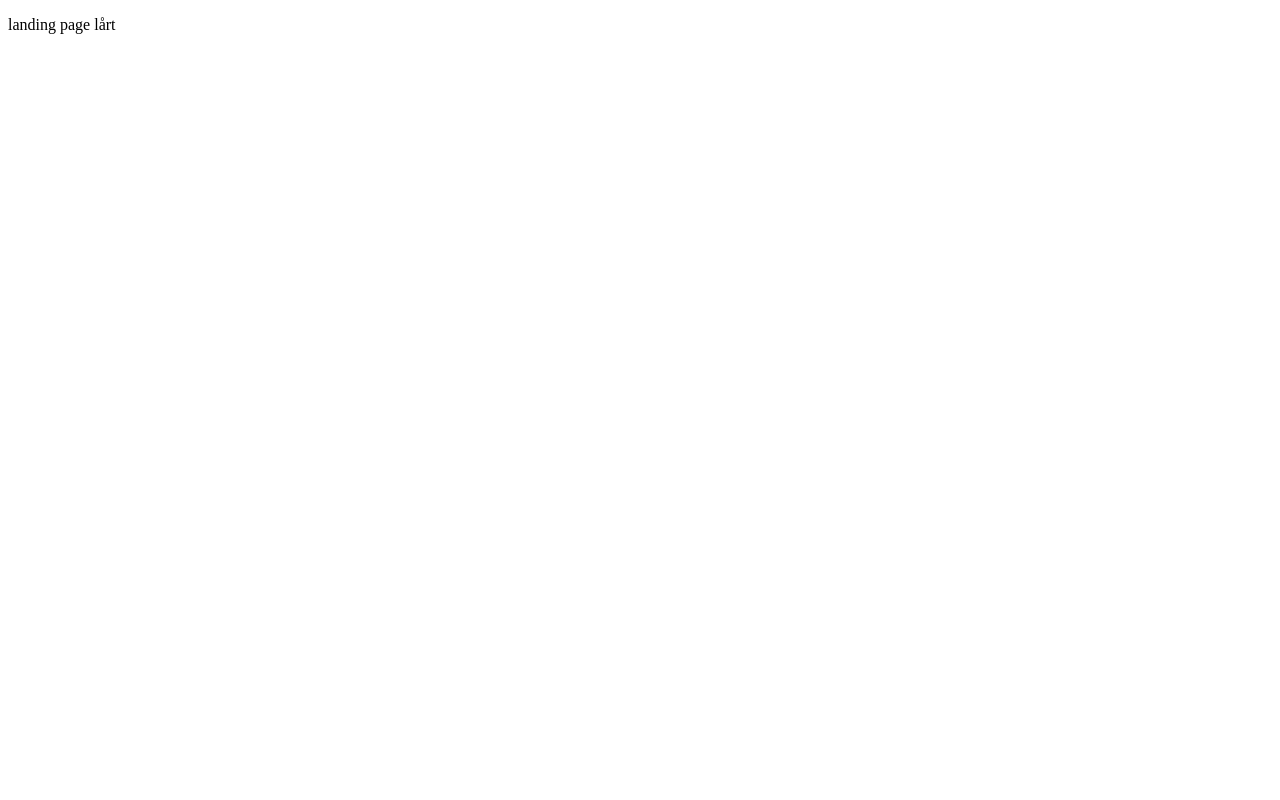
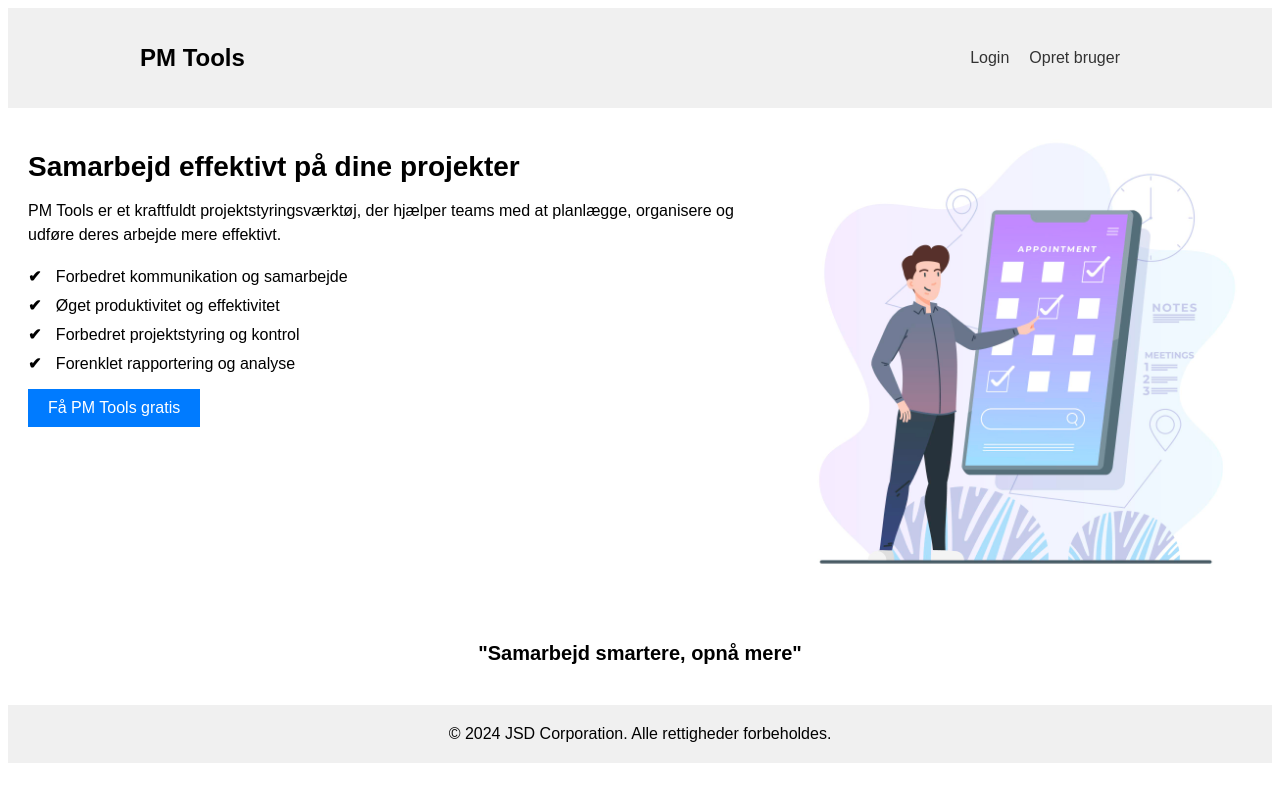
Before and after one commit to BitBenders-Union/H3ProjectManagerFrontend, an Angular app in the folder H3ProjectManagerFrontend/: page / in a window 1280 px wide. Built offline with nearby package versions, Linux system fonts and the light colour scheme.

Commit message:
added frontpage

```diff
--- a/H3ProjectManagerFrontend/src/app/components/frontpage/frontpage.component.css
+++ b/H3ProjectManagerFrontend/src/app/components/frontpage/frontpage.component.css
@@ -0,0 +1,136 @@
+
+body {
+  font-family: sans-serif;
+  margin: 0;
+  padding: 0;
+}
+
+header {
+  background-color: #f0f0f0;
+  padding: 20px 0;
+}
+
+.container {
+  max-width: 1000px;
+  margin: 0 auto;
+  padding: 0 20px;
+}
+
+/* Top Bar */
+.top-bar {
+  display: flex;
+  justify-content: space-between;
+  align-items: center;
+}
+
+.logo {
+  font-size: 24px;
+  font-weight: bold;
+}
+
+nav ul {
+  list-style: none;
+  margin: 0;
+  padding: 0;
+}
+
+nav li {
+  display: inline-block;
+  margin-right: 20px;
+}
+
+nav a {
+  text-decoration: none;
+  color: #333;
+}
+
+/* center */
+.midtContainer {
+  display: flex;
+}
+
+.content-right {
+  width: 40%;
+  text-align: center;
+}
+
+.content-right img {
+  max-width: 100%;
+  height: auto;
+}
+
+
+/* .content-left {
+    width: 40%;
+    text-align: center;
+  }
+
+  .content-left img {
+    max-width: 100%;
+    height: auto;
+  } */
+
+
+.content-left {
+  width: 60%;
+  padding: 20px;
+}
+
+.content-left h2 {
+  font-size: 28px;
+  font-weight: bold;
+  margin-bottom: 15px;
+}
+
+.content-left p {
+  font-size: 16px;
+  line-height: 1.5;
+  margin-bottom: 20px;
+}
+
+.benefits {
+  list-style: none;
+  padding: 0;
+}
+
+.benefits li {
+  margin-bottom: 10px;
+}
+
+.benefits li::before {
+  content: "✔ ";
+  font-weight: bold;
+  margin-right: 10px;
+}
+
+.button {
+  display: inline-block;
+  padding: 10px 20px;
+  background-color: #007bff;
+  color: #fff;
+  text-decoration: none;
+  border: none;
+  cursor: pointer;
+}
+
+/* Catch Phrase */
+.catch-phrase {
+  text-align: center;
+  padding: 20px 0;
+}
+
+.catch-phrase p {
+  font-size: 20px;
+  font-weight: bold;
+}
+
+/* Footer */
+footer {
+  background-color: #f0f0f0;
+  padding: 20px 0;
+  text-align: center;
+}
+
+footer p {
+  margin: 0;
+}
--- a/H3ProjectManagerFrontend/src/app/components/frontpage/frontpage.component.html
+++ b/H3ProjectManagerFrontend/src/app/components/frontpage/frontpage.component.html
@@ -1 +1,51 @@
-<p>landing page lårt</p>
+
+
+<body>
+    <header>
+        <div class="container">
+            <div class="top-bar">
+                <h1 class="logo">PM Tools</h1>
+                <nav>
+                    <ul>
+                        <li><a href="">Login</a></li>
+                        <li><a href="">Opret bruger</a></li>
+                    </ul>
+                </nav>
+            </div>
+        </div>
+    </header>
+
+    <main>
+        <section class="midtContainer">
+
+                <div class="content-left">
+                    <h2>Samarbejd effektivt på dine projekter</h2>
+                    <p>PM Tools er et kraftfuldt projektstyringsværktøj, der hjælper teams med at planlægge, organisere
+                        og udføre deres arbejde mere effektivt.</p>
+                    <ul class="benefits">
+                        <li>Forbedret kommunikation og samarbejde</li>
+                        <li>Øget produktivitet og effektivitet</li>
+                        <li>Forbedret projektstyring og kontrol</li>
+                        <li>Forenklet rapportering og analyse</li>
+                    </ul>
+                    <a href="" class="button">Få PM Tools gratis</a>
+                </div>
+                <div class="content-right">
+                    <img src="../../../assets/projectmanagerapp.jpg" alt="Project management illustration">
+                </div>
+
+        </section>
+
+        <section class="catch-phrase">
+            <div class="container">
+                <p>"Samarbejd smartere, opnå mere"</p>
+            </div>
+        </section>
+    </main>
+
+    <footer>
+        <div class="container">
+            <p>© 2024 JSD Corporation. Alle rettigheder forbeholdes.</p>
+        </div>
+    </footer>
+</body>
```
Also changed, not shown: H3ProjectManagerFrontend/src/assets/projectmanagerapp.jpg (added).
